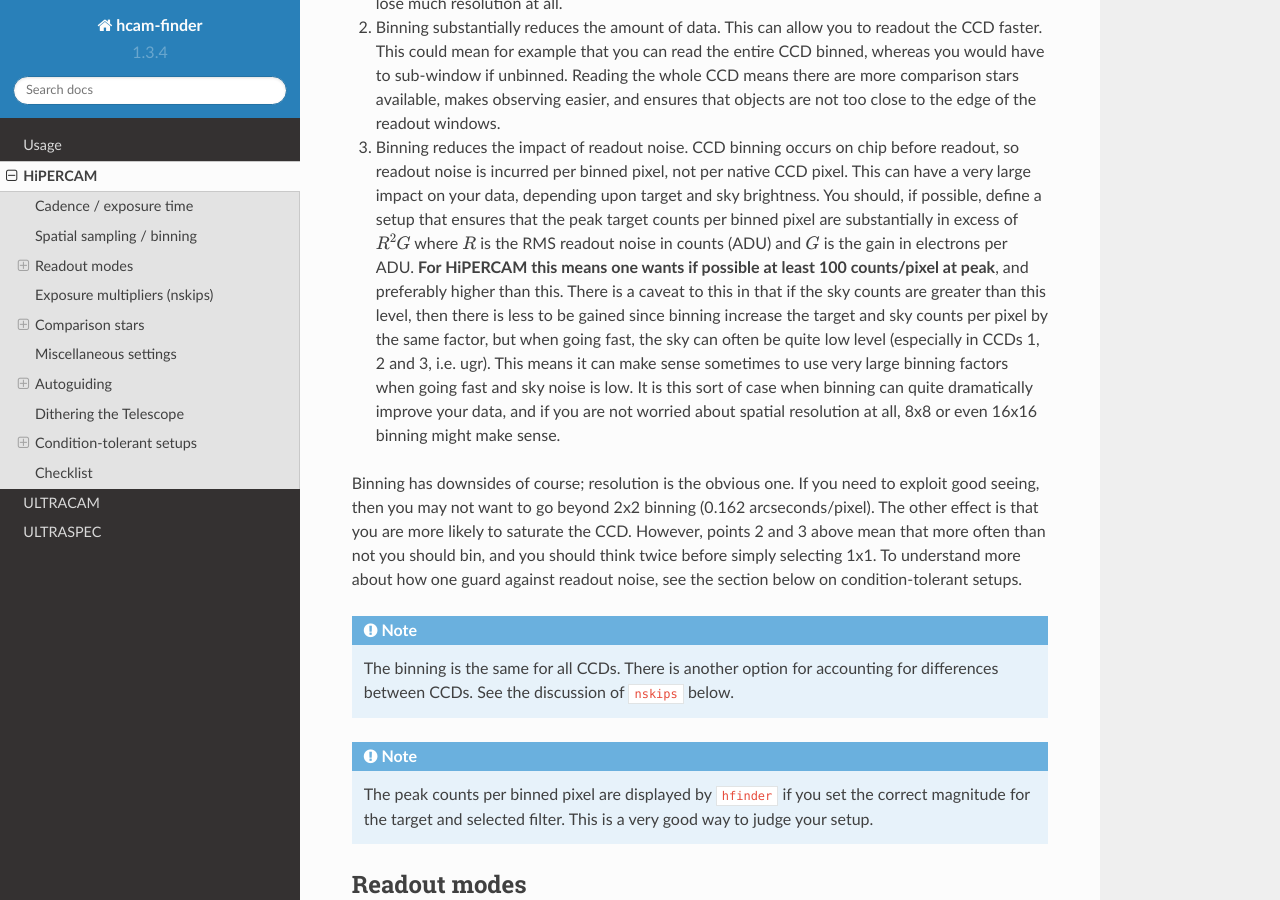
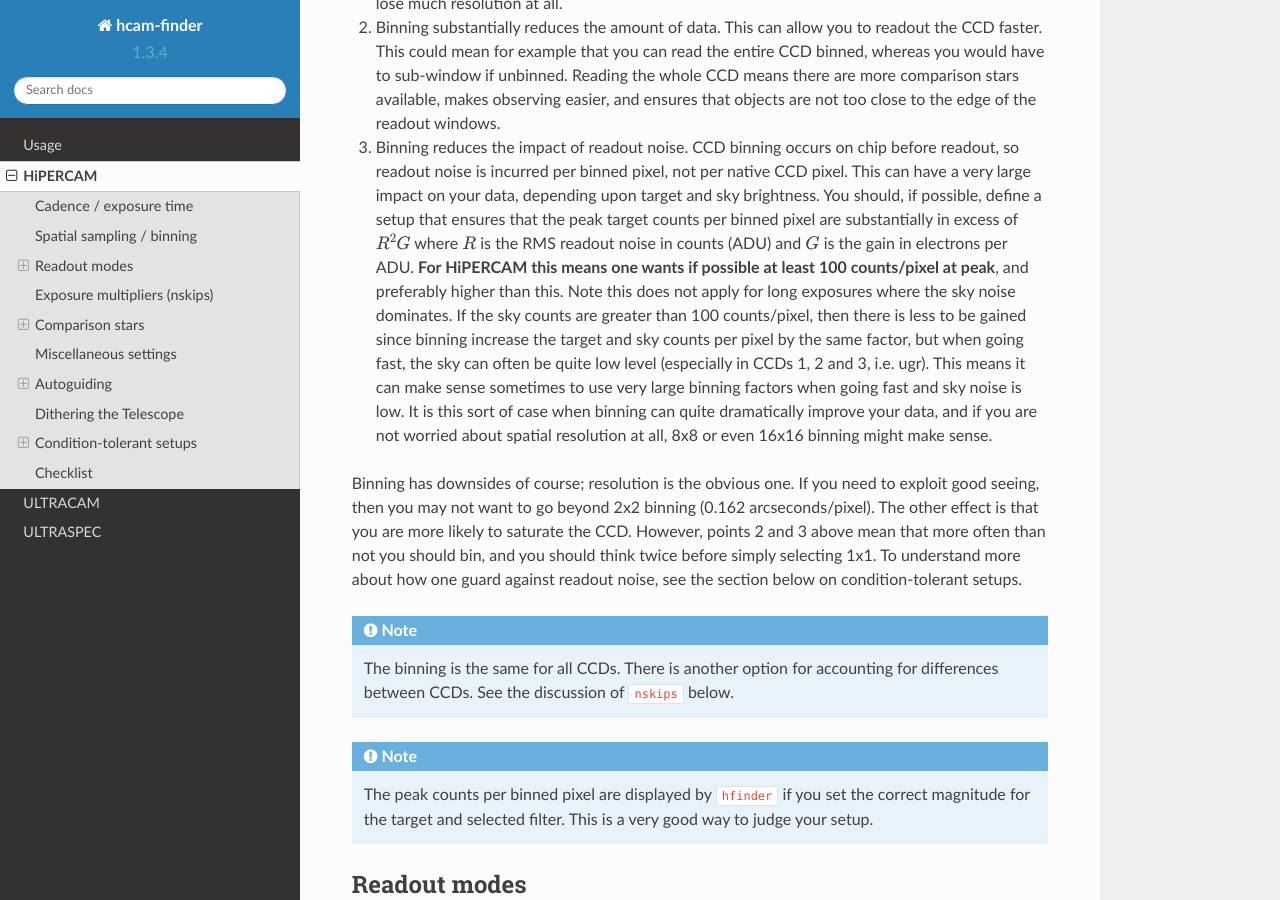
Before and after one commit to HiPERCAM/hcam_finder, a Sphinx documentation site: the page built from docs/hipercam.rst, in a window 1280 px wide and 900 px high, scrolled down 1847 px. Built offline with Sphinx 7.4.7 and the Read the Docs theme 2.0.0, drawn with Linux system fonts in a browser that asks for light colours.

Commit message:
clearer docs

```diff
--- a/docs/hipercam.rst
+++ b/docs/hipercam.rst
@@ -105,15 +105,15 @@
    is the RMS readout noise in counts (ADU) and :math:`G` is the gain
    in electrons per ADU. **For HiPERCAM this means one wants if possible
    at least 100 counts/pixel at peak**, and preferably higher than this.
-   There is a caveat to this in that if the sky counts are greater
-   than this level, then there is less to be gained since binning
-   increase the target and sky counts per pixel by the same factor,
-   but when going fast, the sky can often be quite low level
-   (especially in CCDs 1, 2 and 3, i.e.  ugr). This means it can make sense
-   sometimes to use very large binning factors when going fast and sky
-   noise is low. It is this sort of case when binning can quite dramatically
-   improve your data, and if you are not worried about spatial resolution
-   at all, 8x8 or even 16x16 binning might make sense.
+   Note this does not apply for long exposures where the sky noise
+   dominates. If the sky counts are greater than 100 counts/pixel, then
+   there is less to be gained since binning increase the target and sky counts
+   per pixel by the same factor, but when going fast, the sky can often be
+   quite low level (especially in CCDs 1, 2 and 3, i.e.  ugr). This means
+   it can make sense sometimes to use very large binning factors when going
+   fast and sky noise is low. It is this sort of case when binning can quite
+   dramatically improve your data, and if you are not worried about spatial
+   resolution at all, 8x8 or even 16x16 binning might make sense.
 
 Binning has downsides of course; resolution is the obvious one. If you
 need to exploit good seeing, then you may not want to go beyond 2x2
```
